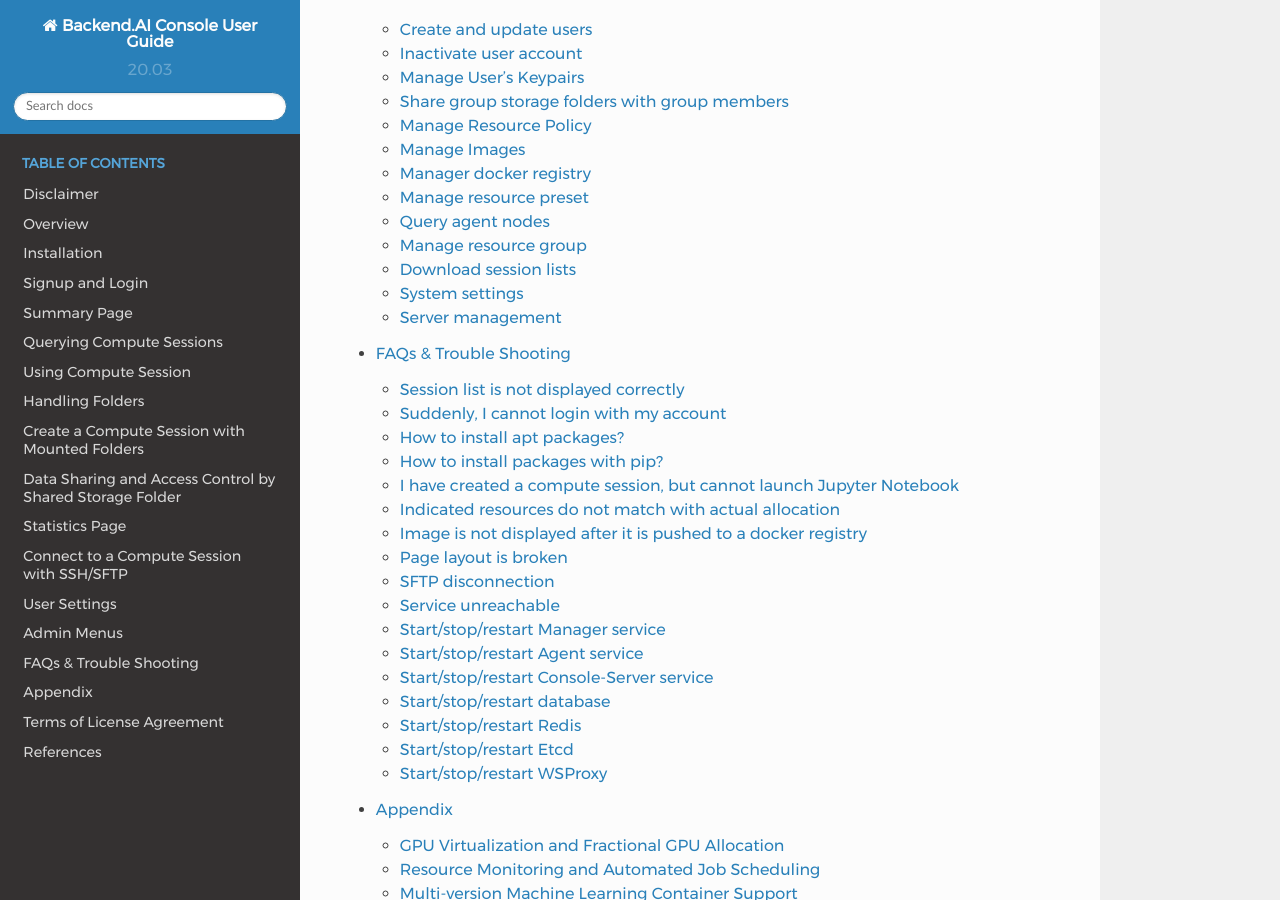
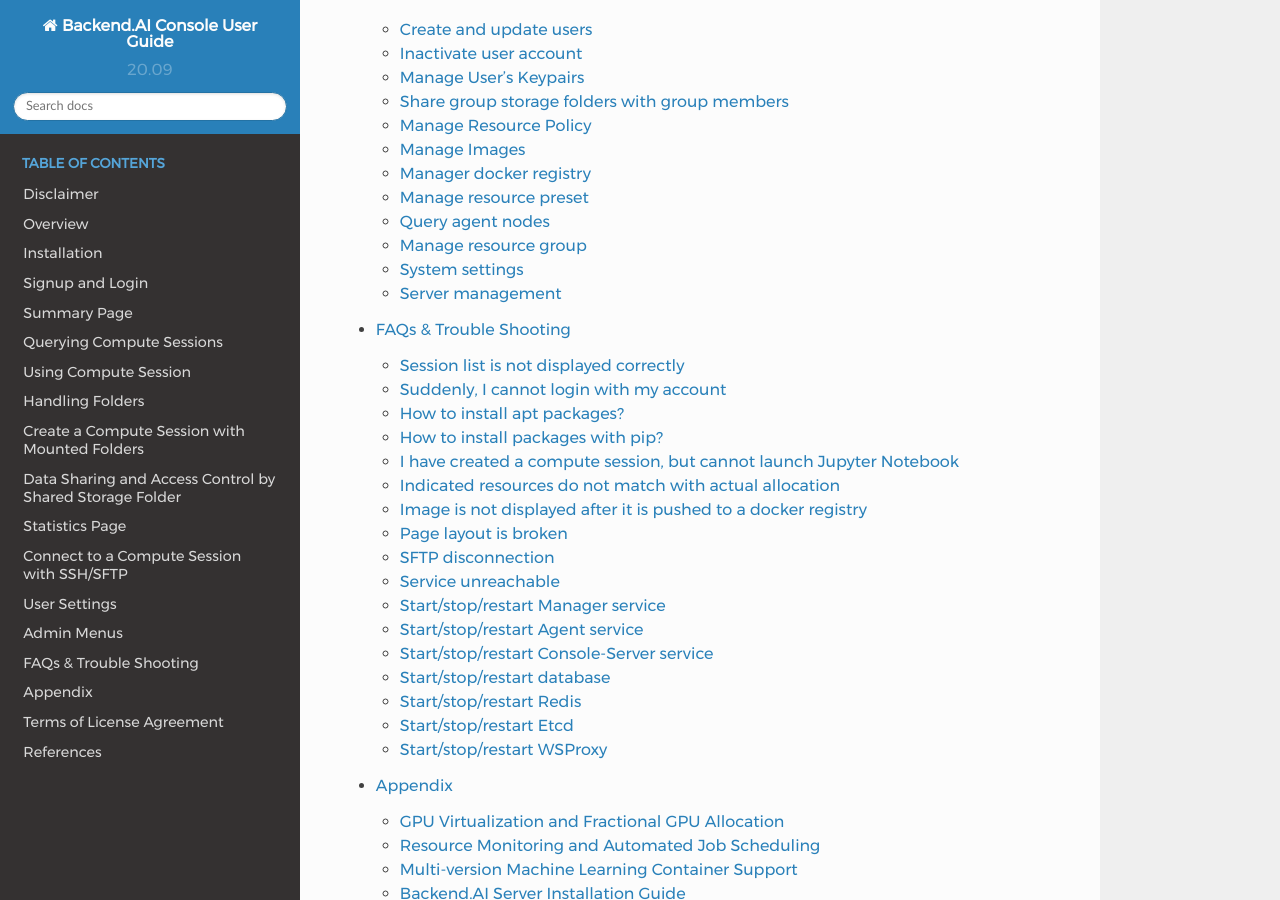
Before and after one commit to lablup/backend.ai-docs-webui, a Sphinx documentation site: the page built from docs/index.rst, in a window 1280 px wide and 900 px high, scrolled down 1570 px. Built offline with Sphinx 7.4.7 and the Read the Docs theme 2.0.0, drawn with Linux system fonts in a browser that asks for light colours.

```diff
--- a/docs/admin_user_keypair_management/admin_user_keypair_management.rst
+++ b/docs/admin_user_keypair_management/admin_user_keypair_management.rst
@@ -16,7 +16,7 @@
 
 
 Create and update users
-----------------------
+-----------------------
 
 A user can be created by clicking the CREATE USER button. Note that the password
 must be longer or equal to 8 characters and at least 1 alphabet/special
--- a/docs/appendix/appendix.rst
+++ b/docs/appendix/appendix.rst
@@ -95,7 +95,7 @@
 
 
 Resource monitoring through GUI
-^^^^^^^^^^^^^^^^^^^
+^^^^^^^^^^^^^^^^^^^^^^^^^^^^^^^
 
 Backend.AI GUI Console supports resource monitoring through GUI. After logging
 in with a user account, create a compute session. Resource allocation is set as
--- a/docs/conf.local.py
+++ b/docs/conf.local.py
@@ -20,8 +20,8 @@
 project = 'Backend.AI Console User Guide'
 copyright = '2020, Lablup Inc.'
 author = 'Lablup Inc.'
-version = '20.03'
-release = '20.03'
+version = '20.09'
+release = '20.09'
 
 # -- General configuration ---------------------------------------------------
 
--- a/docs/conf.py
+++ b/docs/conf.py
@@ -20,8 +20,8 @@
 project = 'Backend.AI Console User Guide'
 copyright = '2020, Lablup Inc.'
 author = 'Lablup Inc.'
-version = '20.03'
-release = '20.03'
+version = '20.09'
+release = '20.09'
 
 # -- General configuration ---------------------------------------------------
 
```
Also changed, not shown: other parts of docs/admin_user_keypair_management/admin_user_keypair_management.rst (+1 -1 lines), 3 other files.
